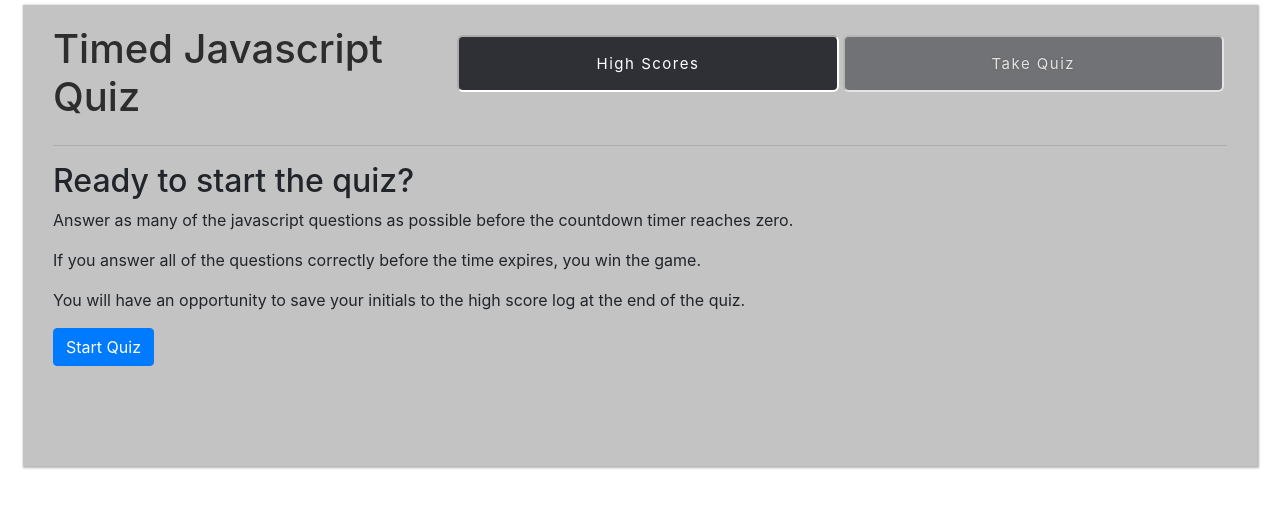
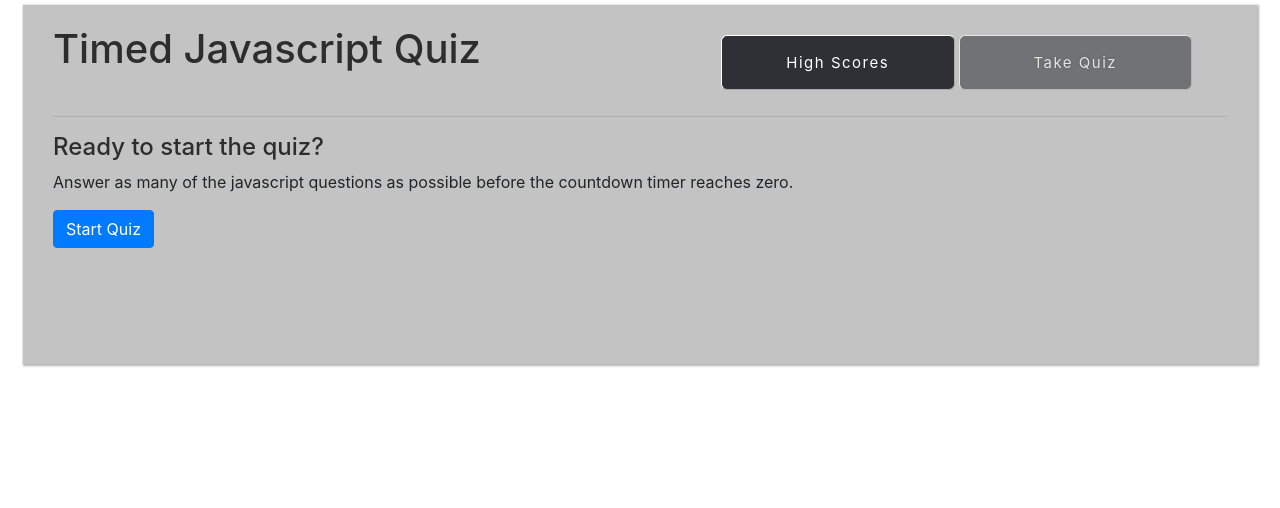
Before and after one commit to alane019/timed-javascript-quiz, a plain HTML site: page index.html in a window 1280 px wide. Drawn offline with nearby package versions, Linux system fonts and the light colour scheme.

Commit message:
update css html, add onclick handler

```diff
--- a/assets/css/style.css
+++ b/assets/css/style.css
@@ -1,3 +1,23 @@
+
+
+#current-item-heading{
+   margin-bottom: .5rem;
+   font-family: inherit;
+   font-weight: 500;
+   line-height: 1.2;
+   font-size: x-large;
+   color: #2d2d2d;
+}
+
+#current-item-content{
+  padding: 5px 25px 5px 25px;
+  margin-bottom: 100px;
+
+}
+
+
+/* ------------------------ */
+
 
 html, body{
    background-color:rgba(255, 255, 255, 0.863);
@@ -30,7 +50,9 @@ font-size: 2.5rem;
    padding-top: .25rem;
    padding-bottom: .25rem;
    padding-left: 1rem;
-   padding-right: 1rem;
+   padding-right: 3rem;
+   align-content: right;
+   margin-left: 3rem;
 }
 
 .nav-link-div-container{
@@ -38,16 +60,17 @@ font-size: 2.5rem;
    padding-bottom: .25rem;
    text-align: center;
    margin: 2px;
-   border: white inset 2px;
+   border: white outset 1px;
    background-color: #2d2d2d ;
    color: rgb(255, 255, 255);
    text-decoration: none;
-   /* border: rgb(75, 73, 73) solid 3px; */
    border-radius: 6px;
    letter-spacing: 1.5px;
    line-height: 45px;
    background-color: #2f3036;
    text-decoration: none;
+  /* max-width: 200px; */
+
 }
 
 .nav-link-item a {
@@ -87,12 +110,13 @@ div .currentTab{
 
 }
 
+/*
 .content-body img{
  height: 200px;
  float: left;
  margin: 20px;
  margin-left: 0px;
-}
+} */
 
 /* ---------------------------------- */
 
--- a/index.html
+++ b/index.html
@@ -5,15 +5,16 @@
     <meta name="viewport" content="width=device-width, initial-scale=1">
     <link rel="stylesheet" href="https://maxcdn.bootstrapcdn.com/bootstrap/4.0.0/css/bootstrap.min.css">
     <link rel="stylesheet" href="assets\css\style.css">
+    <script src="script.js"></script>
  </head>
 <body>
     <div id="pageContainer" class="container">
 <header>
     <div class="row header-row">
-        <div class="col-sm-4">
+        <div class="col-sm-6">
           <h2 id="site-name">Timed Javascript Quiz</h2>
        </div>
-            <div class="col-sm-8 nav-row-container-column">
+            <div class="col-sm-6 nav-row-container-column">
                   <div class="row red-line  nav-button-row">
                               <div class="col  nav-link-div-container">
                                   <span class="nav-link-item"> <a  class="nav-link-no-stack" href="#">High Scores</a> </span>
@@ -27,20 +28,25 @@
 </header>
 <hr>
 
-<div class="content">
-<h2>Ready to start the quiz?</h2>
-
-<div class="content-body">
-    <p> Answer as many of the javascript questions as possible before the countdown timer reaches zero. </p>
-    <p> If you answer all of the questions correctly before the time expires, you win the game. </p>
-    <p> You will have an opportunity to save your initials to the high score log at the end of the quiz. </p>
+<form>
+<div id="current-item-heading">
+Ready to start the quiz?
 </div>
 
-<div>
-     <button id="start-btn" class="btn btn-primary start" value="."><span>Start Quiz</span></button>
+<div class="current-item-content">
+
+  Answer as many of the javascript questions as possible before the countdown timer reaches zero. </p>
+
 </div>
 
-</div> <!--class content-->
+    <div id="button-div">
+     <button id="start-btn" class="btn btn-primary start" value=".">Start Quiz</button>
+    </div>
+
+
+    </form>
+
+
 </div>
 </div>
 </body>
--- /dev/null
+++ b/script.js
@@ -0,0 +1,39 @@
+
+
+window.onload = function() {
+
+   const questions = ["Is JavaScript a case-sensitive language?", " ...?"];
+
+   const answers =  ["Yes, JavaScript is a case sensitive language.", "...?"];
+
+   let quizState = "ready"
+
+
+
+
+
+
+
+
+
+
+   let buttonDiv = document.getElementById("button-div");
+   buttonDiv.addEventListener("click", function(event) {
+      event.preventDefault();
+      if(event.target.matches("button")) {
+        // [OK: message appears when button clicked]  alert("clicked");
+
+
+       // var item = document.createElement("div");
+       // item.textContent = groceries[event.target.parentElement.id];
+       // shoppingCartEl.append(item);
+      }
+   });
+
+   /*
+
+   while (answerList.firstChild) {
+         answerList.removeChild(answerList.firstChild);
+      }
+   */
+} //end window onload
```
Also changed, not shown: assets/script.js (deleted, +0 -19 lines), assets/images/screenshot.jpg (added), 1 other file.
